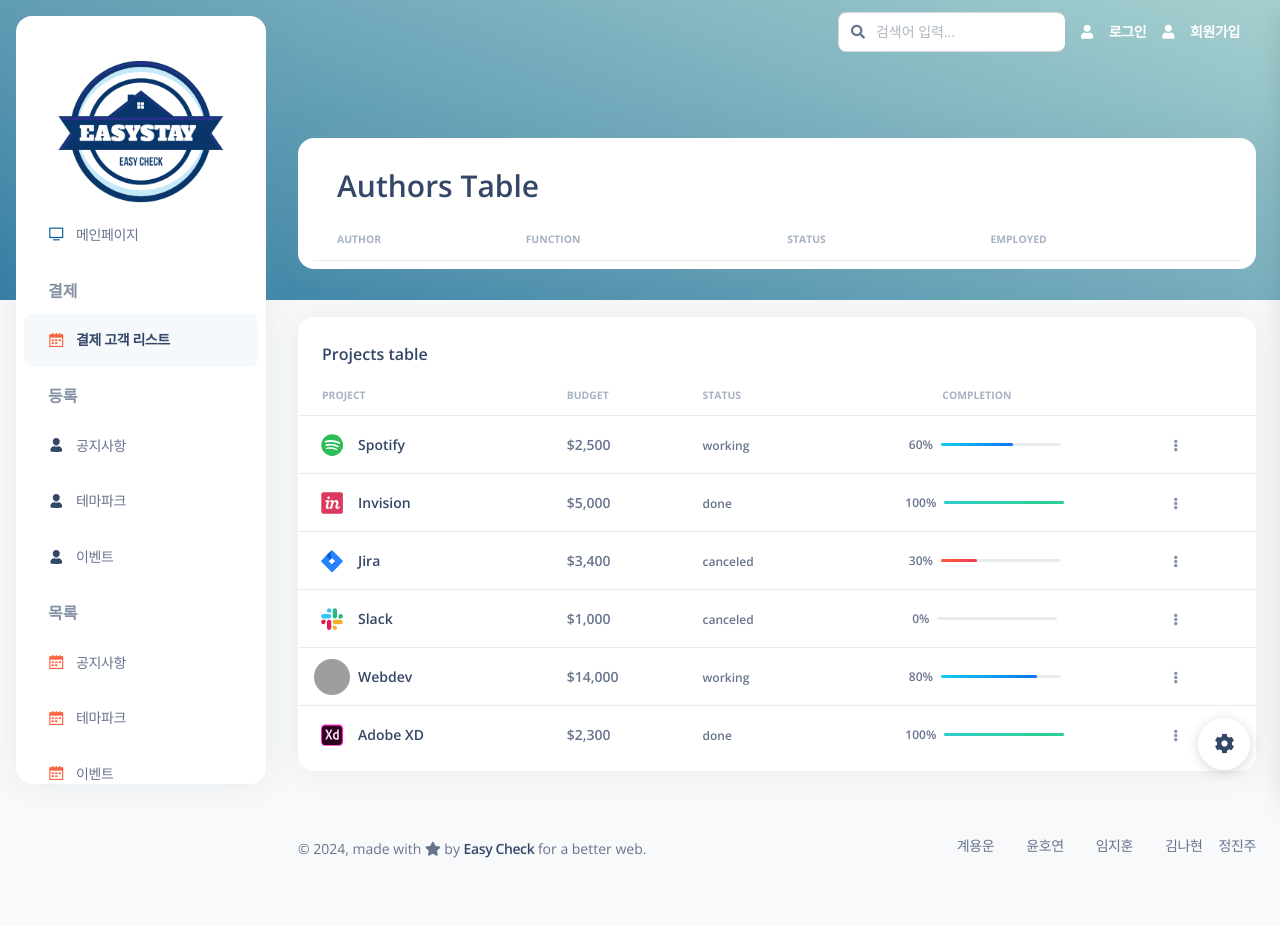
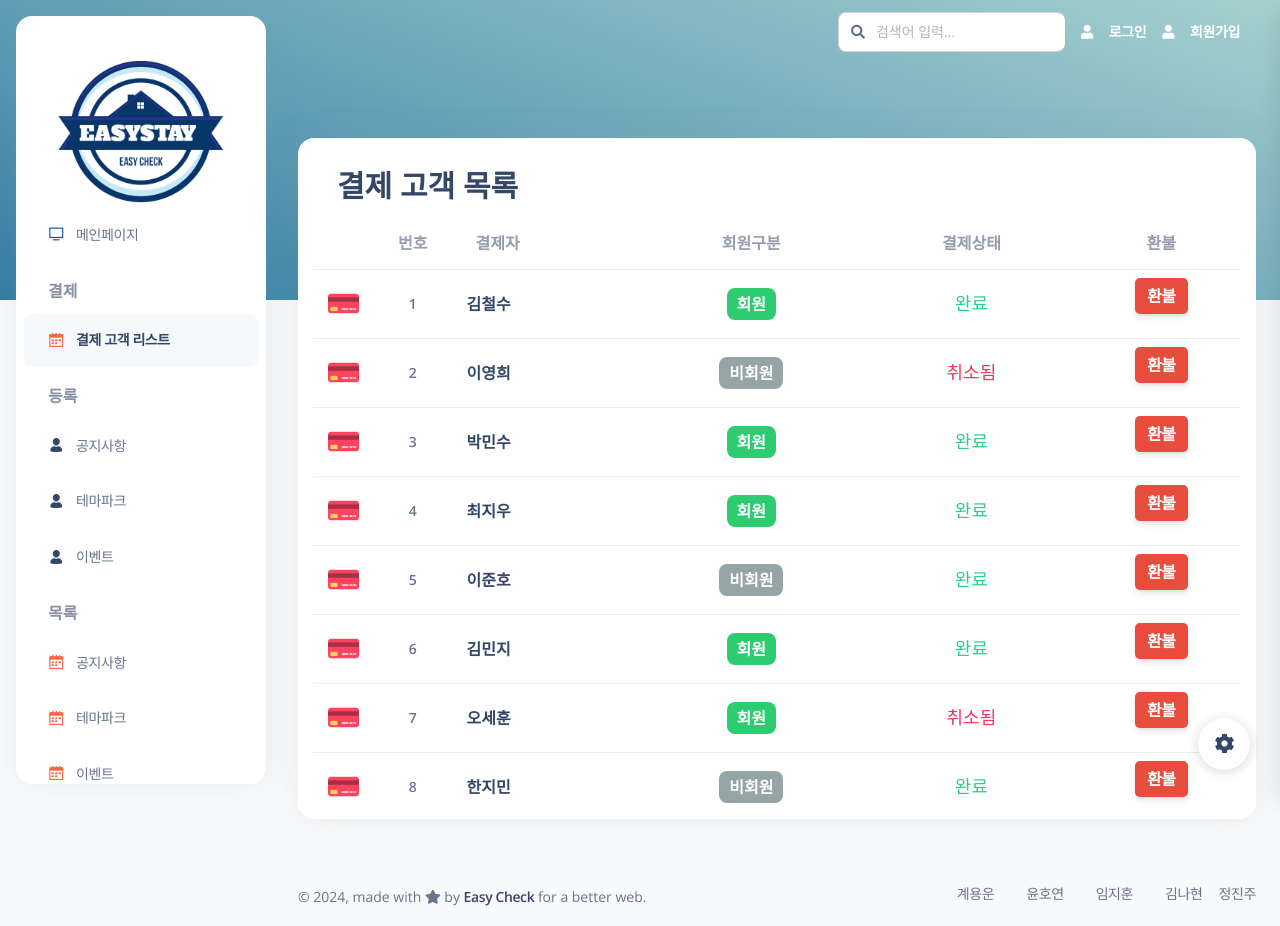
Before and after one commit to beyond-sw-camp/be08-fin-EasyCheck-EasyStay-front-admin, a Vue app: page /tables in a window 1280 px wide. Before the commit the page ends 878 px from the top, so only its background shows below. Built offline with nearby package versions, Linux system fonts and the light colour scheme; grey boxes are pictures that could not be loaded.

Commit message:
design : 결제 고객 목록 페이지 구현

```diff
--- a/src/views/Tables.vue
+++ b/src/views/Tables.vue
@@ -1,18 +1,89 @@
-<script setup>
-import AuthorsTable from "./components/AuthorsTable.vue";
-import ProjectsTable from "./components/ProjectsTable.vue";
-</script>
 <template>
   <div class="py-4 container-fluid">
-    <div class="row">
-      <div class="col-12">
-        <authors-table />
-      </div>
-    </div>
-    <div class="mt-4 row">
-      <div class="col-12">
-        <projects-table />
-      </div>
-    </div>
+    <PaymentTable title="결제 고객 목록" :customers="paymentCustomers" />
   </div>
 </template>
+
+<script>
+import PaymentTable from "./components/PaymentTable.vue";
+
+export default {
+  components: { PaymentTable },
+  data() {
+    return {
+      paymentCustomers: [
+        {
+          id: 1,
+          name: "김철수", // 결제 고객 이름
+          memberType: "회원", // 회원/비회원 구분
+          paymentStatus: "완료", // 결제 상태
+          image: require("../assets/img/012.png"), // 프로필 사진
+        },
+        {
+          id: 2,
+          name: "이영희",
+          memberType: "비회원",
+          paymentStatus: "취소됨",
+          image: require("../assets/img/012.png"),
+        },
+        {
+          id: 3,
+          name: "박민수",
+          memberType: "회원",
+          paymentStatus: "완료",
+          image: require("../assets/img/012.png"),
+        },
+        {
+          id: 4,
+          name: "최지우",
+          memberType: "회원",
+          paymentStatus: "완료", // 진행 중 상태를 삭제하고 완료로 변경
+          image: require("../assets/img/012.png"),
+        },
+        {
+          id: 5,
+          name: "이준호",
+          memberType: "비회원",
+          paymentStatus: "완료",
+          image: require("../assets/img/012.png"),
+        },
+        {
+          id: 6,
+          name: "김민지",
+          memberType: "회원",
+          paymentStatus: "완료",
+          image: require("../assets/img/012.png"),
+        },
+        {
+          id: 7,
+          name: "오세훈",
+          memberType: "회원",
+          paymentStatus: "취소됨",
+          image: require("../assets/img/012.png"),
+        },
+        {
+          id: 8,
+          name: "한지민",
+          memberType: "비회원",
+          paymentStatus: "완료",
+          image: require("../assets/img/012.png"),
+        },
+        {
+          id: 9,
+          name: "정해인",
+          memberType: "회원",
+          paymentStatus: "완료", // 진행 중 상태를 삭제하고 완료로 변경
+          image: require("../assets/img/012.png"),
+        },
+        {
+          id: 10,
+          name: "송중기",
+          memberType: "회원",
+          paymentStatus: "완료",
+          image: require("../assets/img/012.png"),
+        },
+      ],
+    };
+  },
+};
+</script>
--- /dev/null
+++ b/src/views/components/PaymentTable.vue
@@ -0,0 +1,198 @@
+<template>
+  <div
+    class="card mb-4"
+    style="width: 100%; max-width: 1900px; margin: 50px auto; padding: 0 15px"
+  >
+    <div class="card-header pb-0">
+      <h6 class="fs-3">{{ title }}</h6>
+    </div>
+    <div class="card-body px-0 pt-0 pb-2 table-container">
+      <div class="table-responsive p-0">
+        <table class="table align-items-center mb-0">
+          <thead>
+            <tr>
+              <th class="text-center opacity-7"></th>
+              <th class="text-center opacity-7">번호</th>
+              <th class="opacity-7">결제자</th>
+              <th class="text-center opacity-7">회원구분</th>
+              <th class="text-center opacity-7">결제상태</th>
+              <th class="text-center opacity-7">환불</th>
+            </tr>
+          </thead>
+          <tbody>
+            <tr v-for="(customer, index) in customers" :key="customer.id">
+              <!-- 사진 -->
+              <td class="photo-cell">
+                <img
+                  :src="customer.image"
+                  class="avatar"
+                  :alt="customer.name"
+                />
+              </td>
+
+              <!-- 번호 -->
+              <td class="number-cell">
+                <span class="text-sm font-weight-bold">{{ index + 1 }}</span>
+              </td>
+
+              <!-- 결제자 이름 -->
+              <td class="name-cell">
+                <h6 class="mb-0 text-m">{{ customer.name }}</h6>
+              </td>
+
+              <!-- 회원 구분 -->
+              <td class="text-center">
+                <span
+                  class="badge"
+                  :class="getMemberBadge(customer.memberType)"
+                >
+                  {{ customer.memberType }}
+                </span>
+              </td>
+
+              <!-- 결제 상태 -->
+              <td class="text-center">
+                <span
+                  class="text-lg"
+                  :class="
+                    customer.paymentStatus === '완료'
+                      ? 'text-success'
+                      : 'text-danger'
+                  "
+                >
+                  {{ customer.paymentStatus }}
+                </span>
+              </td>
+
+              <!-- 환불 버튼 -->
+              <td class="text-center">
+                <button
+                  class="btn btn-danger btn-sm"
+                  @click="confirmRefund(customer)"
+                >
+                  환불
+                </button>
+              </td>
+            </tr>
+          </tbody>
+        </table>
+      </div>
+    </div>
+  </div>
+</template>
+
+<script>
+export default {
+  props: {
+    title: {
+      type: String,
+      default: "Payment Customer List",
+    },
+    customers: {
+      type: Array,
+      required: true,
+      default: () => [],
+    },
+  },
+  methods: {
+    getMemberBadge(type) {
+      return type === "회원" ? "badge-success" : "badge-secondary";
+    },
+    confirmRefund(customer) {
+      const confirmed = confirm(
+        `정말로 ${customer.name}님의 결제를 환불하시겠습니까?`
+      );
+      if (confirmed) {
+        this.refundCustomer(customer);
+      }
+    },
+    refundCustomer(customer) {
+      // 결제 상태를 "취소됨"으로 변경
+      customer.paymentStatus = "취소됨";
+      console.log(
+        `환불 처리: 고객 ID ${customer.id}, 새로운 결제 상태: ${customer.paymentStatus}`
+      );
+      // 추가적인 환불 처리 로직을 여기에 작성할 수 있습니다.
+    },
+  },
+};
+</script>
+
+<style scoped>
+/* 테이블 스크롤 */
+.table-container {
+  max-height: 600px;
+  overflow-y: auto;
+}
+
+.table-container::-webkit-scrollbar {
+  width: 0;
+  height: 0;
+}
+
+.table-container {
+  scrollbar-width: none;
+  -ms-overflow-style: none;
+}
+
+/* 아바타 이미지 */
+.avatar {
+  border-radius: 50%;
+  width: 45px;
+  height: 45px;
+  object-fit: cover;
+}
+
+/* 셀 스타일 */
+.photo-cell {
+  padding: 0 8px;
+  text-align: center;
+  width: 50px;
+}
+
+.number-cell {
+  text-align: center;
+  width: 40px;
+}
+
+.name-cell {
+  text-align: left;
+  padding-left: 15px;
+}
+
+/* 뱃지 스타일 */
+.badge {
+  padding: 8px 10px;
+  border-radius: 8px;
+  font-size: 1rem;
+}
+
+.badge-success {
+  background-color: #2ecc71;
+  color: white;
+}
+
+.badge-secondary {
+  background-color: #95a5a6;
+  color: white;
+}
+
+/* 버튼 스타일 */
+.btn {
+  padding: 6px 12px;
+  font-size: 1rem;
+  border: none;
+  border-radius: 5px;
+  cursor: pointer;
+}
+
+.btn-danger {
+  background-color: #e74c3c;
+  color: white;
+  transition: background-color 0.3s;
+}
+
+.btn-danger:hover {
+  background-color: #c0392b;
+}
+</style>
```
Also changed, not shown: src/assets/img/012.png (added).
